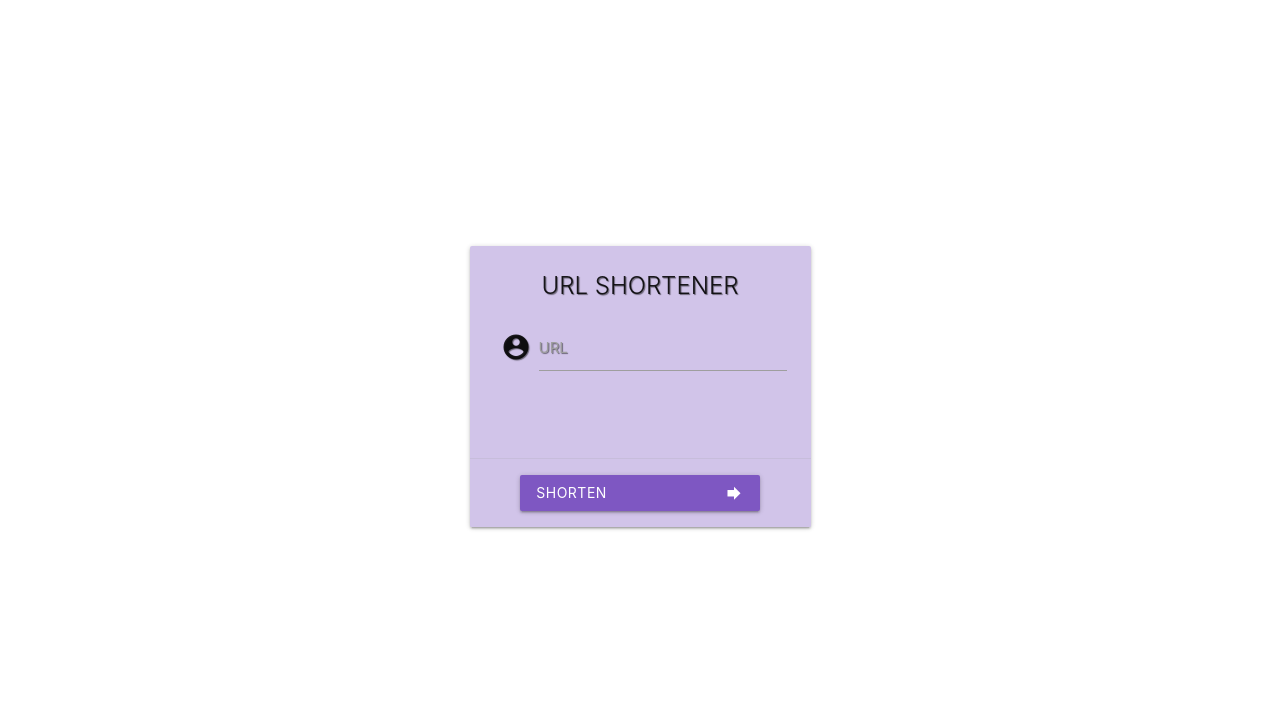
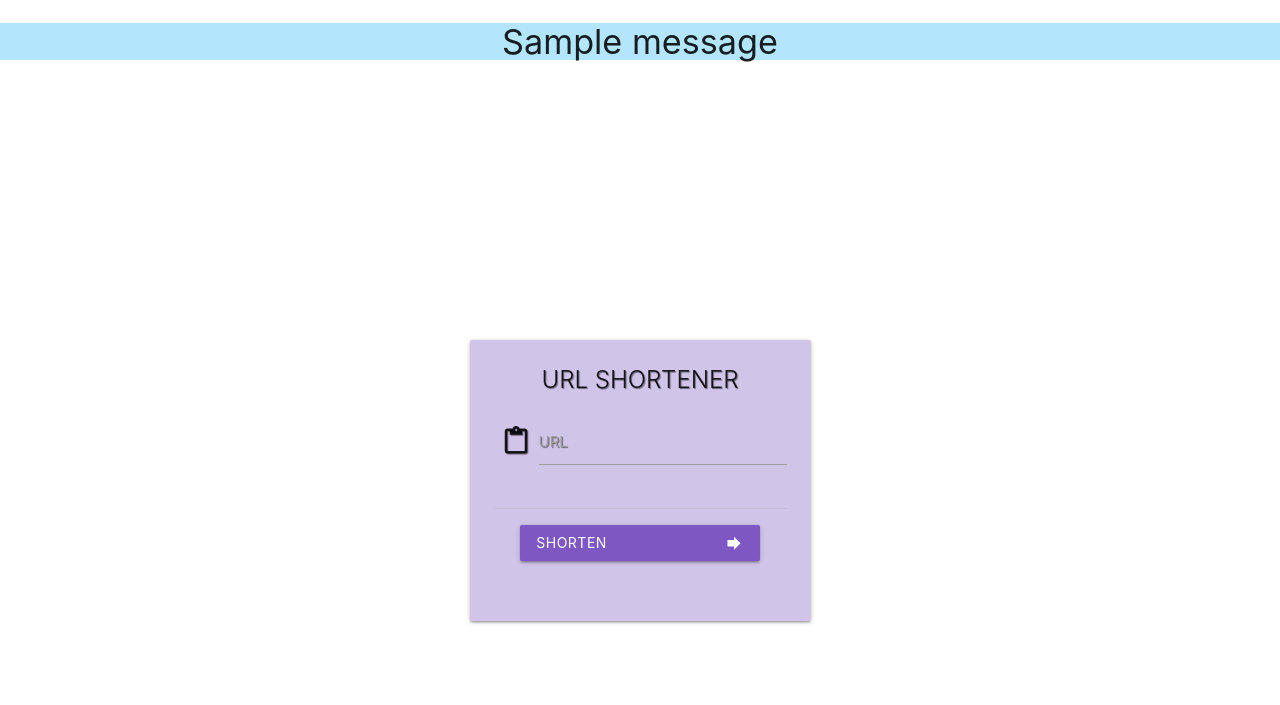
Before and after one commit to ChronoLogic12/url-shortener, a Flask app: template templates/shortener.html in a window 1280 px wide. Shown: the top 705 px of the page. Before the commit the page ends 530 px from the top, so only its background shows below. Run offline with Flask 2, Linux system fonts and the light colour scheme; the template is opened without the code that fills it, so the values that code supplies are empty; one stand-in notice (Sample message) is shown; some libraries are stand-ins or nearby versions.

Commit message:
Check if URL has already been shortened and respond with flash message

```diff
--- a/app.py
+++ b/app.py
@@ -1,4 +1,6 @@
 import os
+import string
+import random
 from flask import (
     Flask, flash, render_template,
     redirect, request, session,
@@ -19,9 +21,32 @@ app.secret_key = os.environ.get("SECRET_KEY")
 
 mongo = PyMongo(app)
 
+def generateReference(length):
+    characters = string.ascii_lowercase + string.digits
+    return ''.join(random.choice(characters) for i in range(length))
+
 
 @app.route("/")
+def home():
+   return redirect(url_for("shorten"))
+
+@app.route("/shortener", methods=["GET", "POST"])
 def shorten():
+    if request.method == "POST":
+        urlLong = request.form.get("url-long")
+
+        if mongo.db.urls.find_one({"url": urlLong}):
+            flash("message")
+            return redirect(url_for("shorten"))
     url = mongo.db.urls.find_one(
         {"reference": "123456"})
     return render_template("shortener.html")
+
+# @app.route("/<string:reference>")
+# def redirectToPage(reference):
+#     try:
+#         url = mongo.db.urls.find_one(
+#         {"reference": reference})
+#         redirect()
+
+# print(generateReference(20))
--- a/templates/base.html
+++ b/templates/base.html
@@ -16,6 +16,20 @@
 
 <body>
 
+    <section>
+        <!-- flash messages-->
+
+        {% with messages = get_flashed_messages() %}
+        {% if messages %}
+        {% for message in messages %}
+        <div class="row flashes">
+            <h4 class="light-blue lighten-4 center-align">{{ message }}</h4>
+        </div>
+        {% endfor %}
+        {% endif %}
+        {% endwith %}
+    </section>
+
     <main class="container page-height valign-wrapper">
         {% block content %}
         {% endblock content %}
--- a/templates/shortener.html
+++ b/templates/shortener.html
@@ -7,21 +7,21 @@
             <div class="card-content">
                 <span class="card-title">URL SHORTENER</span>
                 <div class="row s12">
-                    <form class="col" method="POST" action="{{ url_for("Shorten")}}">
+                    <form class="col" method="POST" action="{{ url_for("shorten")}}">
                         <div class="row">
                             <div class="input-field col s12">
-                                <i class="material-icons prefix">account_circle</i>
-                                <input id="icon_prefix" type="text" class="validate">
-                                <label for="icon_prefix">URL</label>
+                                <span class="material-icons prefix">content_paste</span>
+                                <input id="url-long" name="url-long" type="text" class="validate" required>
+                                <label for="url-long">URL</label>
                             </div>
+                        </div>
+                        <div class="card-action">
+                            <button class="btn deep-purple lighten-1" type="submit" name="action">Shorten
+                                <i class="material-icons right">arrow forward</i>
+                            </button>
                         </div>
                     </form>
                 </div>
-            </div>
-            <div class="card-action">
-                <button class="btn deep-purple lighten-1" type="submit" name="action">Shorten
-                    <i class="material-icons right">arrow forward</i>
-                </button>
             </div>
         </div>
     </div>
```
Also changed, not shown: 3 other files.
